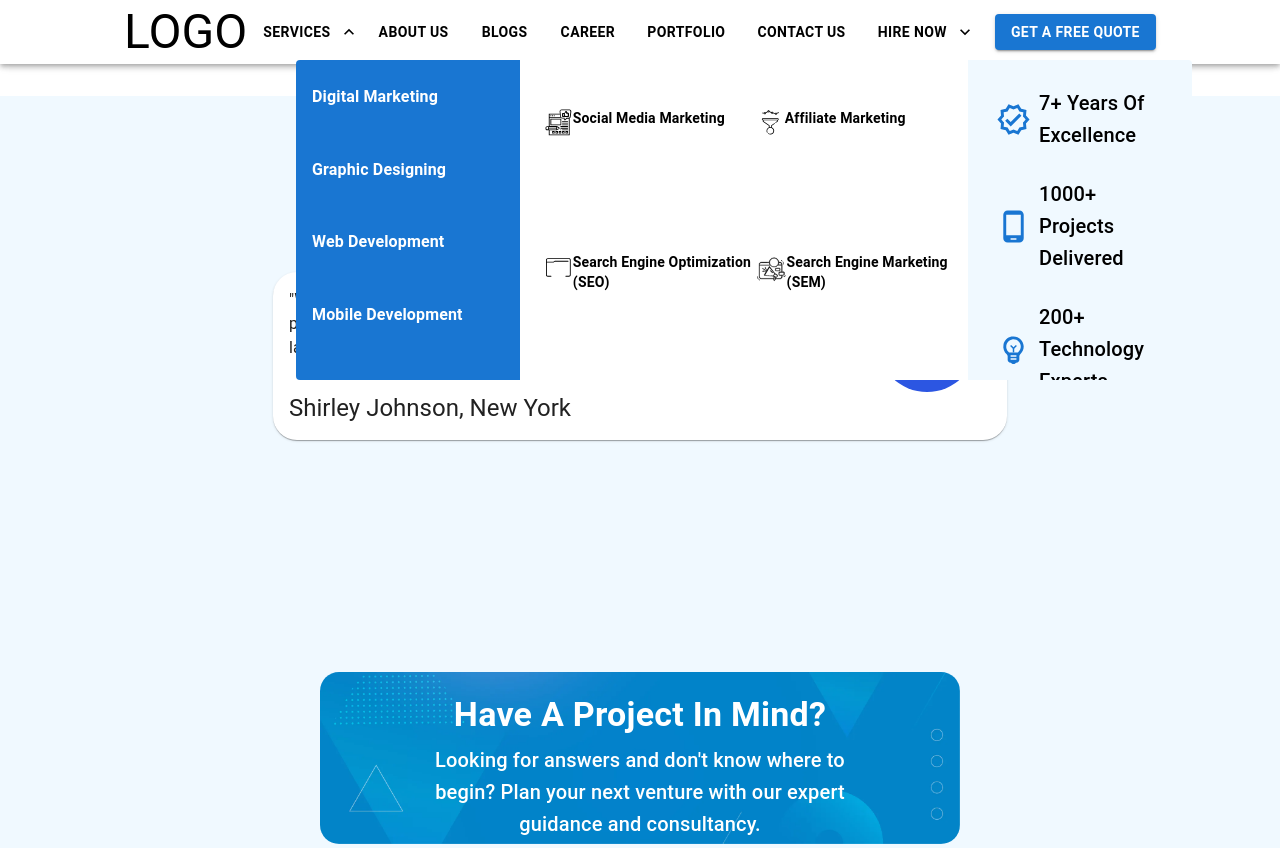
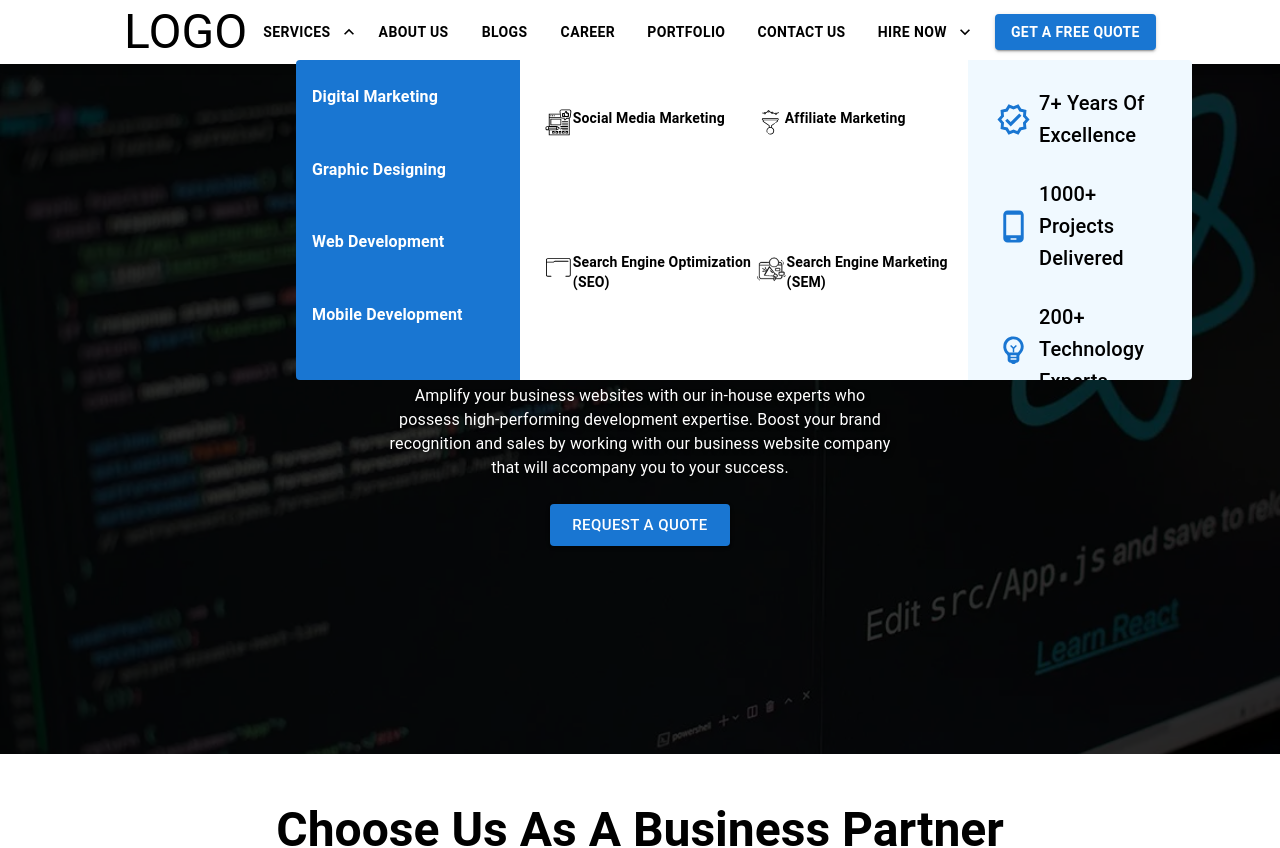
Before and after one commit to m-m4h4d/example, a React (Create React App) app: page /web-development/business-website in a window 1280 px wide. Shown: the top 848 px of the page. Built offline with nearby package versions, Linux system fonts and the light colour scheme; the HTML template or start-up script is replaced by a standard one.

Commit message:
Business Website Design PAge Almost Complete

```diff
--- a/src/assets/index.js
+++ b/src/assets/index.js
@@ -52,6 +52,7 @@ import heronasa from './images/hero_nasa.png';
 import image from './images/image.png';
 import reach from './images/Reach.png';
 import plan from './images/Plan.png';
+import react from './images/react.png';
 
 export {
     SocialMediaMarketing,
@@ -110,4 +111,5 @@ export {
     image,
     reach,
     plan,
+    react,
 };
--- /dev/null
+++ b/src/layout/components/FAQ.js
@@ -0,0 +1,96 @@
+import * as React from 'react';
+import { Accordion, AccordionDetails, AccordionSummary, Box, Container, Divider, Typography } from '@mui/material';
+import { ExpandMore } from '@mui/icons-material';
+
+const FAQs = [
+    {
+        panelId: 'panel1',
+        question: 'How to build a website for my business?',
+        answer: 'Your business websites have the potential to make it beyond your physical outreach and gain monumental success on all forums, but they need to compete at some crucial baselines like picking a domain name, registering your business, finding a firm that shall design the website for you, discussing a smart content strategy, making it SEO Optimized, and staying updated on the latest trends etc.'
+    },
+    {
+        panelId: 'panel2',
+        question: 'How to get a website for my business?',
+        answer: 'You can get a business website built by hiring a business web developer in your team, or you could reach out and outsource to another business web development team like ours. We recommend starting from the ground up to build authenticity. Go to website-building platforms like Wix, Weebly, and GoDaddy to get started.'
+    },
+    {
+        panelId: 'panel3',
+        question: 'Do I need a website for my business?',
+        answer: 'Yes, all businesses, whether small or large, need an online space to jump-start their visibility and scalability. With no websites, these businesses risk losing their target consumer who searches online for services, which comprises more than 90% of today\'s practices.'
+    },
+    {
+        panelId: 'panel4',
+        question: 'What is the best website host for a small business?',
+        answer: 'There are many website hosting services available in the market. However, our preferred choices are Bluehost, HostGator, and Web.com.'
+    },
+    {
+        panelId: 'panel5',
+        question: 'Why is a website important for a small business?',
+        answer: 'Small businesses need websites to prove their credibility, have a strong online presence, and consumer reach with minimum investment. Small business web design gives them a competitive edge with large corporations\' websites.'
+    },
+    {
+        panelId: 'panel6',
+        question: 'Who can build a website for my business?',
+        answer: 'Website development companies like ours can help all kinds of businesses create user-friendly and custom websites focused on elevating their social standing, brand image, and lead generation.'
+    }
+];
+
+function FAQ() {
+    const [expanded, setExpanded] = React.useState(false);
+    const handleChange = (panel) => (event, isExpanded) => setExpanded(isExpanded ? panel : false);
+
+    return (
+        <Container
+            id="faq"
+            sx={{
+                pt: { xs: 4, sm: 12 },
+                pb: { xs: 8, sm: 16 },
+                position: 'relative',
+                display: 'flex',
+                flexDirection: 'column',
+                alignItems: 'center',
+                gap: { xs: 3, sm: 6 },
+            }}
+        >
+            <Typography
+                component="h2"
+                variant="h4"
+                color="text.primary"
+                sx={{
+                    width: { sm: '100%', md: '60%' },
+                    textAlign: { sm: 'left', md: 'center' },
+                }}
+            >
+                Frequently Asked Questions
+            </Typography>
+            <Box sx={{ width: '100%' }}>
+                {FAQs.map(({ panelId, question, answer }) => (
+                    <Accordion
+                        expanded={expanded === panelId}
+                        onChange={handleChange(panelId)}
+                        sx={{ mb: 2 }}
+                    >
+                        <AccordionSummary
+                            expandIcon={<ExpandMore />}
+                            aria-controls="panelId-content"
+                            id="panelId-header"
+                        >
+                            <Typography variant='body2'><b>{question}</b></Typography>
+                        </AccordionSummary>
+                        <Divider />
+                        <AccordionDetails>
+                            <Typography
+                                gutterBottom
+                                sx={{ maxWidth: { sm: '100%', md: '80%' } }}
+                            >
+                                {answer}
+                            </Typography>
+                        </AccordionDetails>
+                    </Accordion>
+                ))}
+            </Box>
+        </Container>
+    );
+}
+
+export default FAQ;
--- a/src/layout/index.js
+++ b/src/layout/index.js
@@ -14,6 +14,7 @@ import MobileView from './components/NavBar/MobileView';
 import DesktopView from './components/NavBar/DesktopView';
 import RequestQuote from './components/RequestQuote';
 import BusinessWebsiteDesign from './pages/Web/pages/BusinessWebsiteDesign';
+import FAQ from './components/FAQ';
 
 export {
     Hero,
@@ -32,4 +33,5 @@ export {
     DesktopView,
     RequestQuote,
     BusinessWebsiteDesign,
+    FAQ,
 };
--- a/src/layout/pages/Web/pages/BusinessWebsiteDesign.js
+++ b/src/layout/pages/Web/pages/BusinessWebsiteDesign.js
@@ -1,11 +1,45 @@
 import React from 'react';
-import { Box } from '@mui/material';
-import { Testimonials } from '../../../';
+import { Box, Typography, Button } from '@mui/material';
+import { Testimonials, Industries, BusinessPartner, FAQ } from '../../../';
+import { react } from '../../../../assets';
 
 const BusinessWebsiteDesign = () => {
     return (
-        <Box sx={{ display: 'flex', justifyContent: 'center', alignItems: 'center', flexDirection: 'column', pt: 12 }}>
+        <Box sx={{ display: 'flex', justifyContent: 'center', alignItems: 'center', flexDirection: 'column' }}>
+            <Box sx={{
+                display: 'flex',
+                flexDirection: 'column',
+                alignItems: 'center',
+                width: '100%',
+                py: 24,
+                position: 'relative',
+                color: 'white',
+                textShadow: '2px 2px 4px rgba(0, 0, 0, 0.7)',
+                '&::after': {
+                    content: '""',
+                    position: 'absolute',
+                    top: 0,
+                    left: 0,
+                    width: '100%',
+                    height: '100%',
+                    backgroundImage: `url(${react})`,
+                    backgroundSize: 'cover',
+                    backgroundPosition: 'center',
+                    filter: 'brightness(0.2)',
+                    zIndex: -1,
+                }
+            }}>
+                <Typography variant="h3" component="h2" gutterBottom sx={{ my: 2, maxWidth: '30%', textAlign: "center" }}><b>Business Website Company</b></Typography>
+                <Typography gutterBottom sx={{ maxWidth: '45%', textAlign: 'center', my: 1 }}><b>Responsive Design | Lead Generation | Website Management</b></Typography>
+                <Typography gutterBottom sx={{ maxWidth: '40%', textAlign: 'center', my: 1 }}>
+                    Amplify your business websites with our in-house experts who possess high-performing development expertise. Boost your brand recognition and sales by working with our business website company that will accompany you to your success.
+                </Typography>
+                <Button variant="contained" size="large" sx={{ my: 2 }}>Request A Quote</Button>
+            </Box>
+            <BusinessPartner />
             <Testimonials />
+            <Industries />
+            <FAQ />
         </Box>
     );
 };
```
Also changed, not shown: src/assets/images/react.png (added).
